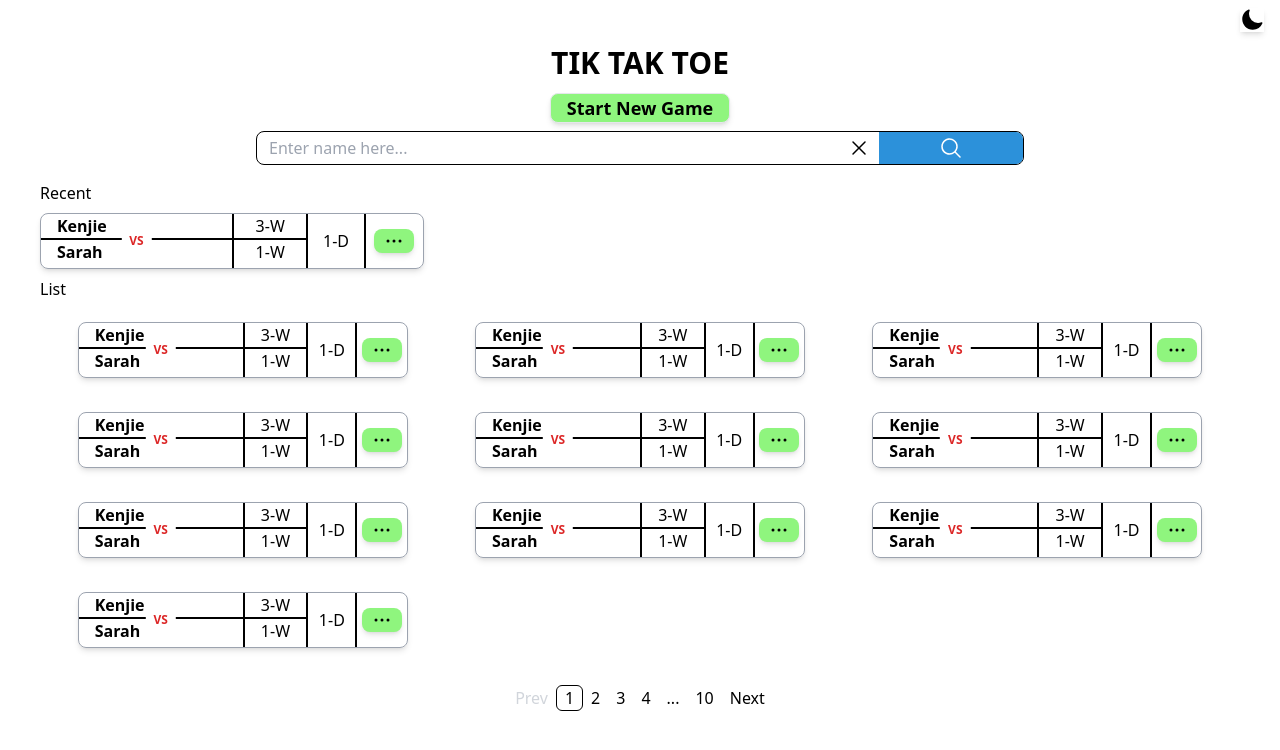
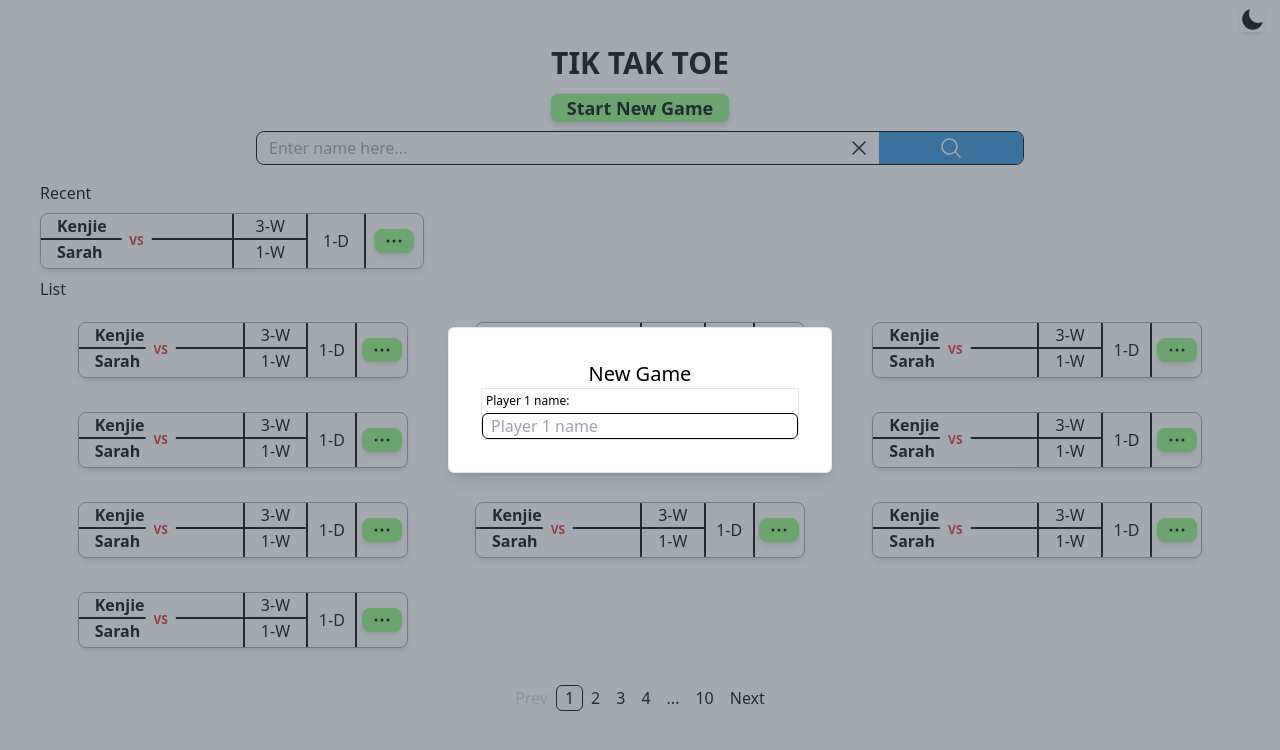
Before and after one commit to ryan20bv/tik-tak-toe, a Next.js app: page /home in a window 1280 px wide. Shown: the top 750 px of the page. Built offline with nearby package versions, Linux system fonts and the light colour scheme.

Commit message:
create modal component

```diff
--- /dev/null
+++ b/src/components/form/index.ts
@@ -0,0 +1 @@
+export {default as NewGameForm} from './newGameForm'
--- /dev/null
+++ b/src/components/form/newGameForm.tsx
@@ -0,0 +1,19 @@
+export default function NewGameForm() {
+	return (
+		<div>
+			<h1 className='text-xl font-medium'>New Game</h1>
+			<form action=''>
+				<div className='border flex flex-col justify-center items-start'>
+					<label htmlFor='player_1'>
+						<p className='text-xs m-1'>Player 1 name:</p>
+					</label>
+					<input
+						type='text'
+						placeholder='Player 1 name'
+						className='border border-black rounded-md px-2 focus:border-blue-600 w-full'
+					/>
+				</div>
+			</form>
+		</div>
+	)
+}
--- /dev/null
+++ b/src/components/modal/index.ts
@@ -0,0 +1 @@
+export {default as ModalUI} from './modal'
--- /dev/null
+++ b/src/components/modal/modal.tsx
@@ -0,0 +1,28 @@
+type PropsType = {
+	children: React.ReactNode
+}
+
+export default function ModalUI({children}: PropsType) {
+	return (
+		<div className='fixed inset-0 bg-gray-600 bg-opacity-50 overflow-y-auto h-full w-full flex items-center justify-center'>
+			<div className='p-8 border w-96 shadow-lg rounded-md bg-white'>
+				<div className='text-center'>{children}</div>
+			</div>
+		</div>
+	)
+}
+
+// {/* <h3 className='text-2xl font-bold text-gray-900'>Modal Title</h3>
+// 					<div className='mt-2 px-7 py-3'>
+// 						<p className='text-lg text-gray-500'>Modal Body</p>
+// 					</div>
+// 					<div className='flex justify-center mt-4'>
+// 						{/* Using useRouter to dismiss modal*/}
+// 						<button
+//               onClick={router.back}
+//               className="px-4 py-2 bg-blue-500 text-white text-base font-medium rounded-md shadow-sm hover:bg-gray-400 focus:outline-none focus:ring-2 focus:ring-gray-300"
+//             >
+//               Close
+//             </button>
+// 						<h1>Close</h1>
+// 					</div> */}
--- a/src/views/home/elements/list-item.tsx
+++ b/src/views/home/elements/list-item.tsx
@@ -29,7 +29,7 @@ export default function ListItem() {
 				<h1>1-D</h1>
 			</div>
 			<div className=' w-[15%] flex items-center justify-center'>
-				<ButtonUI style='bg-[#8FF57E] shadow-md'>
+				<ButtonUI style='bg-[#8FF57E] shadow-md px-0 py-0'>
 					<EllipsisHorizontalIcon className='h-6 w-6' />
 				</ButtonUI>
 			</div>
--- a/src/views/home/view.tsx
+++ b/src/views/home/view.tsx
@@ -1,6 +1,8 @@
 import {MagnifyingGlassIcon, XMarkIcon} from '@heroicons/react/24/solid'
 // =========== Components =============
 import {ButtonUI} from '@/components/button'
+import {ModalUI} from '@/components/modal'
+import {NewGameForm} from '@/components/form'
 
 // =========== Modules ==============
 import {GameList, SearchBar} from './modules'
@@ -14,6 +16,9 @@ export default function HomeView() {
 			</ButtonUI>
 			<SearchBar />
 			<GameList />
+			<ModalUI>
+				<NewGameForm />
+			</ModalUI>
 		</main>
 	)
 }
```
